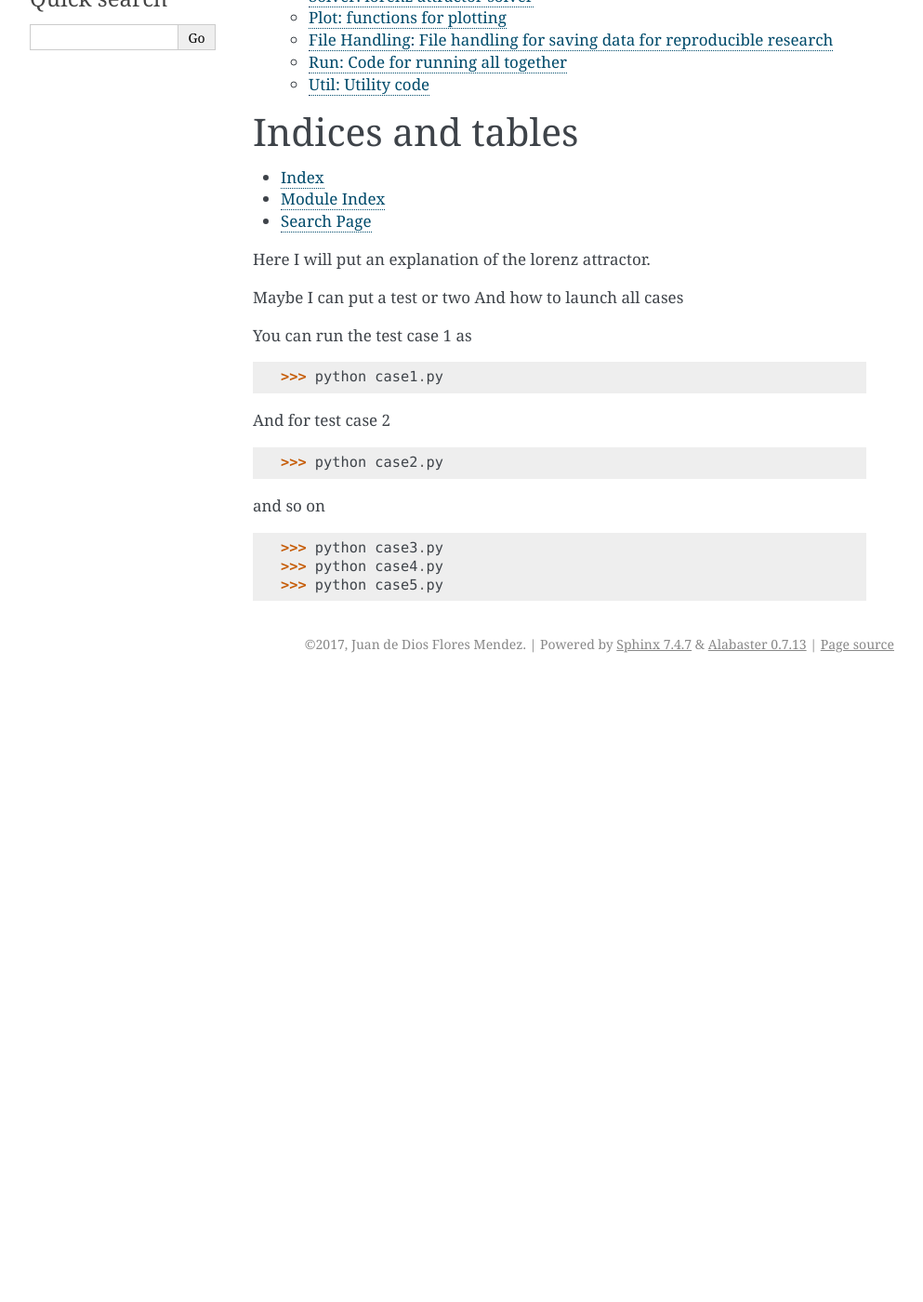
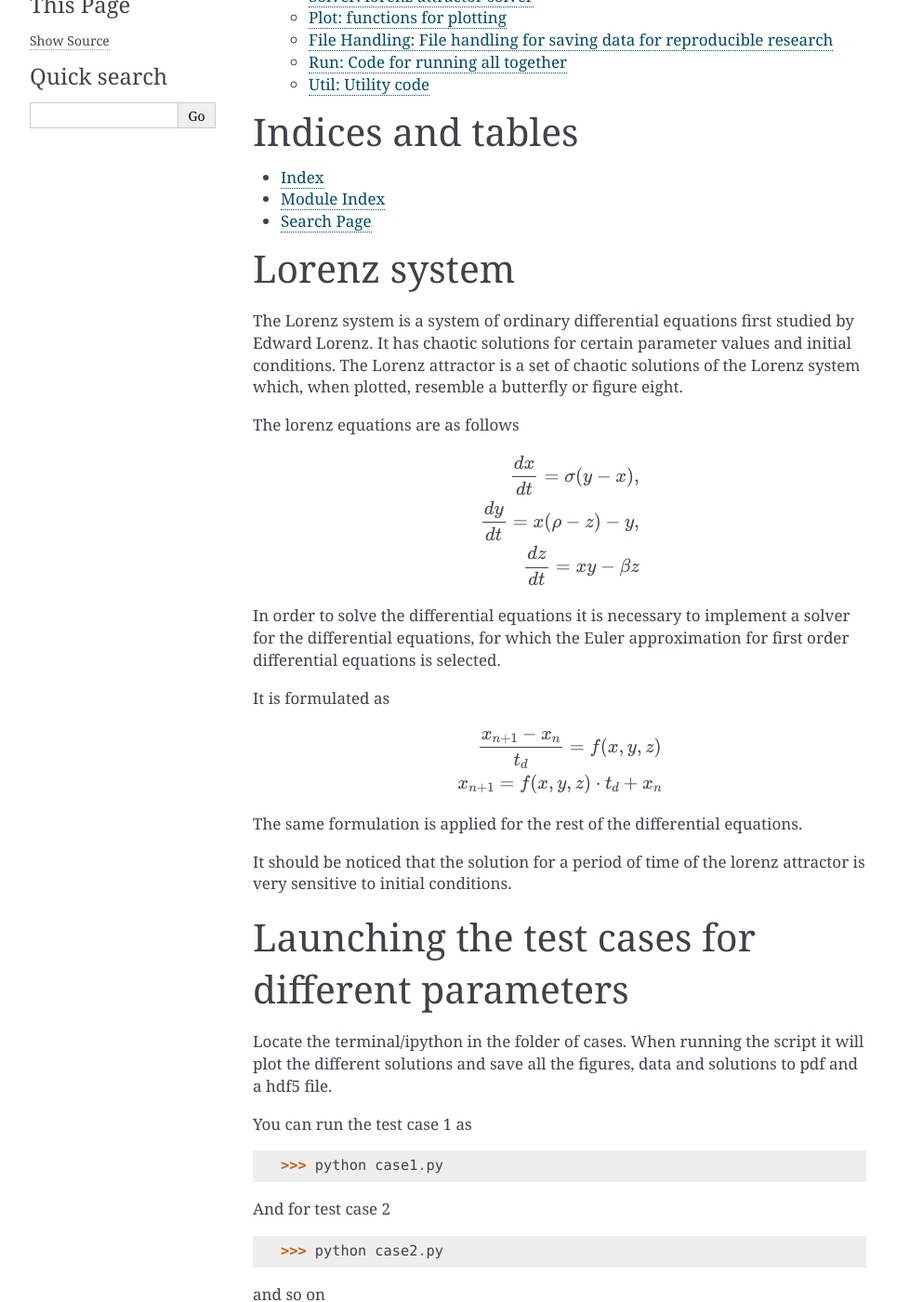
Before and after one commit to jdios89/python_programming, a Sphinx documentation site: the page built from doc/source/index.rst, in a window 1280 px wide and 1400 px high, scrolled down 306 px. Shown: the whole window at 93% size, without its empty margins (148-1141 px from the left). Built offline with Sphinx 7.4.7, drawn with Linux system fonts in a browser that asks for light colours; formulas are drawn with MathJax 3; the version number could not be read and is left out; before the commit the page ends 1038 px from its top, so only the background shows below that; some of the changed text lies outside the part shown.

Commit message:
Documentation complete

```diff
--- a/doc/source/index.rst
+++ b/doc/source/index.rst
@@ -19,11 +19,37 @@
 * :ref:`modindex`
 * :ref:`search`
 
+Lorenz system
+=============
 
-Here I will put an explanation of the lorenz attractor.
+The Lorenz system is a system of ordinary differential equations first studied by Edward Lorenz. It has chaotic solutions for certain parameter values and initial conditions. The Lorenz attractor is a set of chaotic solutions of the Lorenz system which, when plotted, resemble a butterfly or figure eight.
 
-Maybe I can put a test or two
-And how to launch all cases
+The lorenz equations are as follows
+
+.. math::
+   \frac{dx}{dt} = \sigma (y-x), \\
+   \frac{dy}{dt} = x(\rho - z) - y, \\
+   \frac{dz}{dt} = xy - \beta z
+
+
+In order to solve the differential equations it is necessary to implement a solver for the differential equations, for which the Euler approximation for first order differential equations is selected.
+
+It is formulated as
+
+.. math::
+   \frac{x_{n+1} - x_n}{t_d} = f(x,y,z) \\
+   x_{n+1} = f(x,y,z) \cdot t_d + x_n
+
+The same formulation is applied for the rest of the differential equations.
+
+It should be noticed that the solution for a period of time of the lorenz attractor is very sensitive to initial conditions.
+
+
+
+Launching the test cases for different parameters
+=================================================
+
+Locate the terminal/ipython in the folder of cases. When running the script it will plot the different solutions and save all the figures, data and solutions to pdf and a hdf5 file.
 
 You can run the test case 1 as
 
@@ -44,3 +70,18 @@
     >>> python case3.py
     >>> python case4.py
     >>> python case5.py
+
+Testing the code
+================
+
+Locate the terminal/ipython in the folder of tests. You can run the tests and it will be compared to numpy ODE solver. It should be noticed that the more chaotic the system it will fail the test.
+
+It was observed that the Euler solver carry delays to the solution than the ODE solver inside numpy.
+
+To run the tests you can type
+
+.. code-block:: python
+
+    >>> python test.py
+
+It will pass the first two cases and fail the three last cases, which are compared to the ODE solver of numpy.
```
Also changed, not shown: 10 other files.
